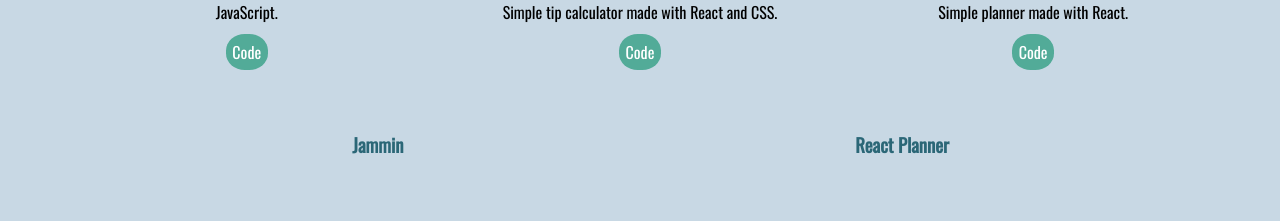
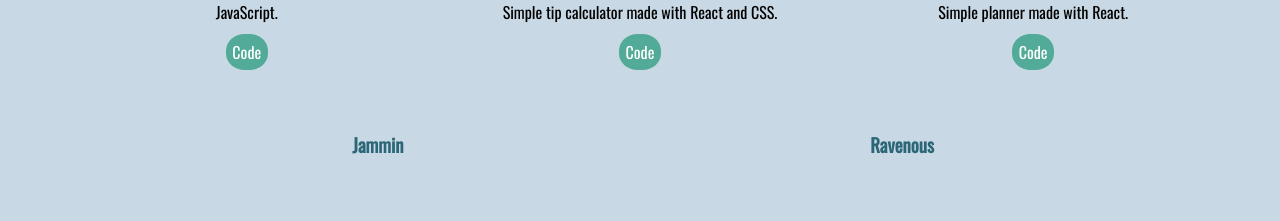
Before and after one commit to loganed09/LoganE, a React (Create React App) app: page / in a window 1280 px wide. Shown: the part 2043-2264 px from the top of the page. Built offline with nearby package versions, Linux system fonts and the light colour scheme; a web font is replaced by a local one.

Commit message:
corrections

```diff
--- a/package.json
+++ b/package.json
@@ -2,7 +2,6 @@
   "name": "myportfolio",
   "version": "0.1.0",
   "private": true,
-  "homepage": "https://loganed09.github.io/LoganE/",
   "dependencies": {
     "@fortawesome/fontawesome-svg-core": "^1.2.36",
     "@fortawesome/free-brands-svg-icons": "^5.15.4",
@@ -21,7 +20,7 @@
     "start": "react-scripts start",
     "build": "react-scripts build",
     "predeploy": "npm run build",
-    "deploy": "gh-pages -d build",
+    "deploy": "aws s3 sync build/ s3://logan-edwards.com --acl public-read",
     "test": "react-scripts test",
     "eject": "react-scripts eject"
   },
--- a/src/Components/Projects/Projects.js
+++ b/src/Components/Projects/Projects.js
@@ -72,7 +72,7 @@ export default function Projects() {
                     </div>
                 </div>
                 <div className="project8 project">
-                    <h3>React Planner</h3>
+                    <h3>Ravenous</h3>
                     <a href="https://loganed09.github.io/ravenous/"><img src={ravPic.default} alt="" /></a>
                     <div className="project-text">
                         <p>React application made with Hooks and React Functions. This project uses the Yelp API to search for food by name and location. Also, has the ability to sort the results.</p>
```
